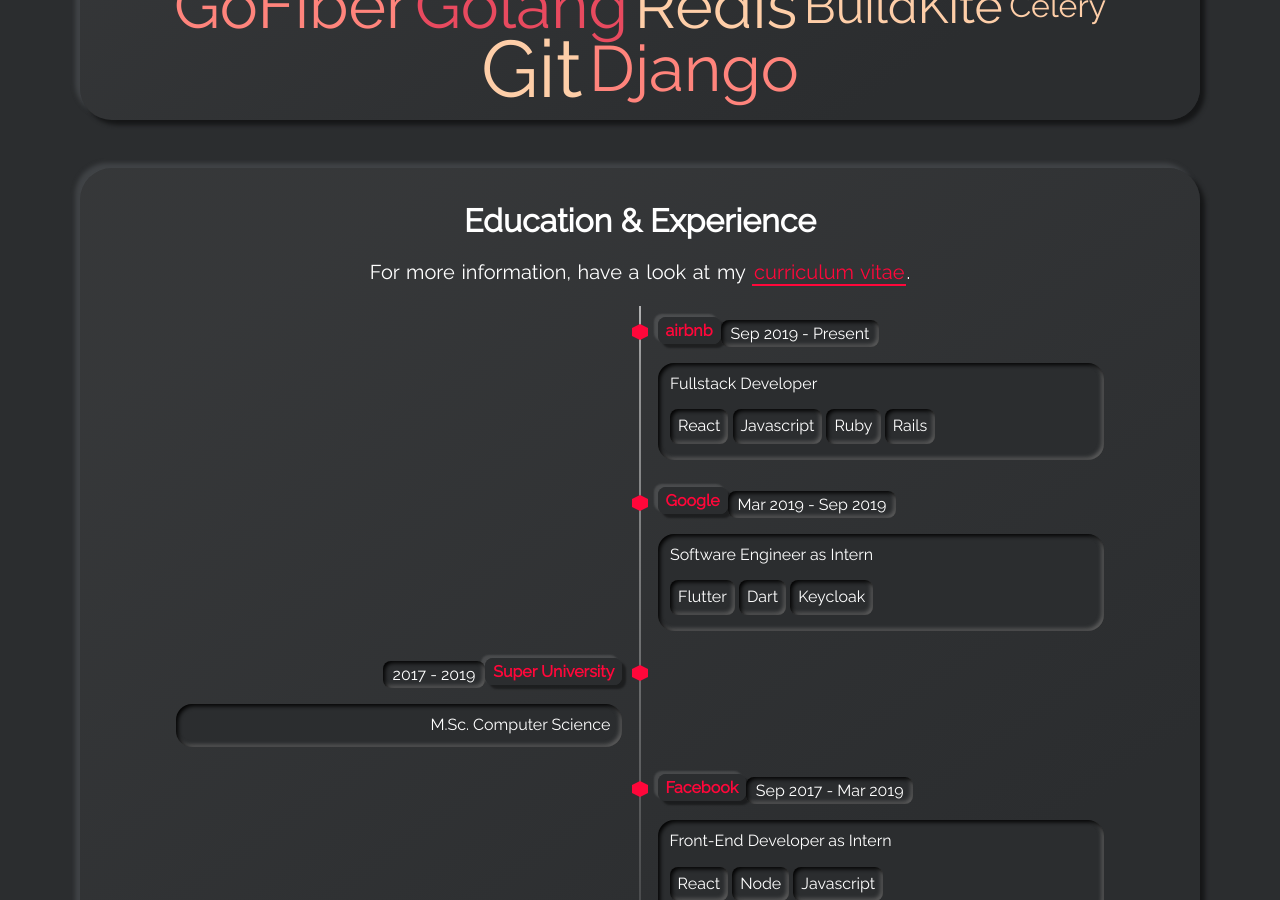
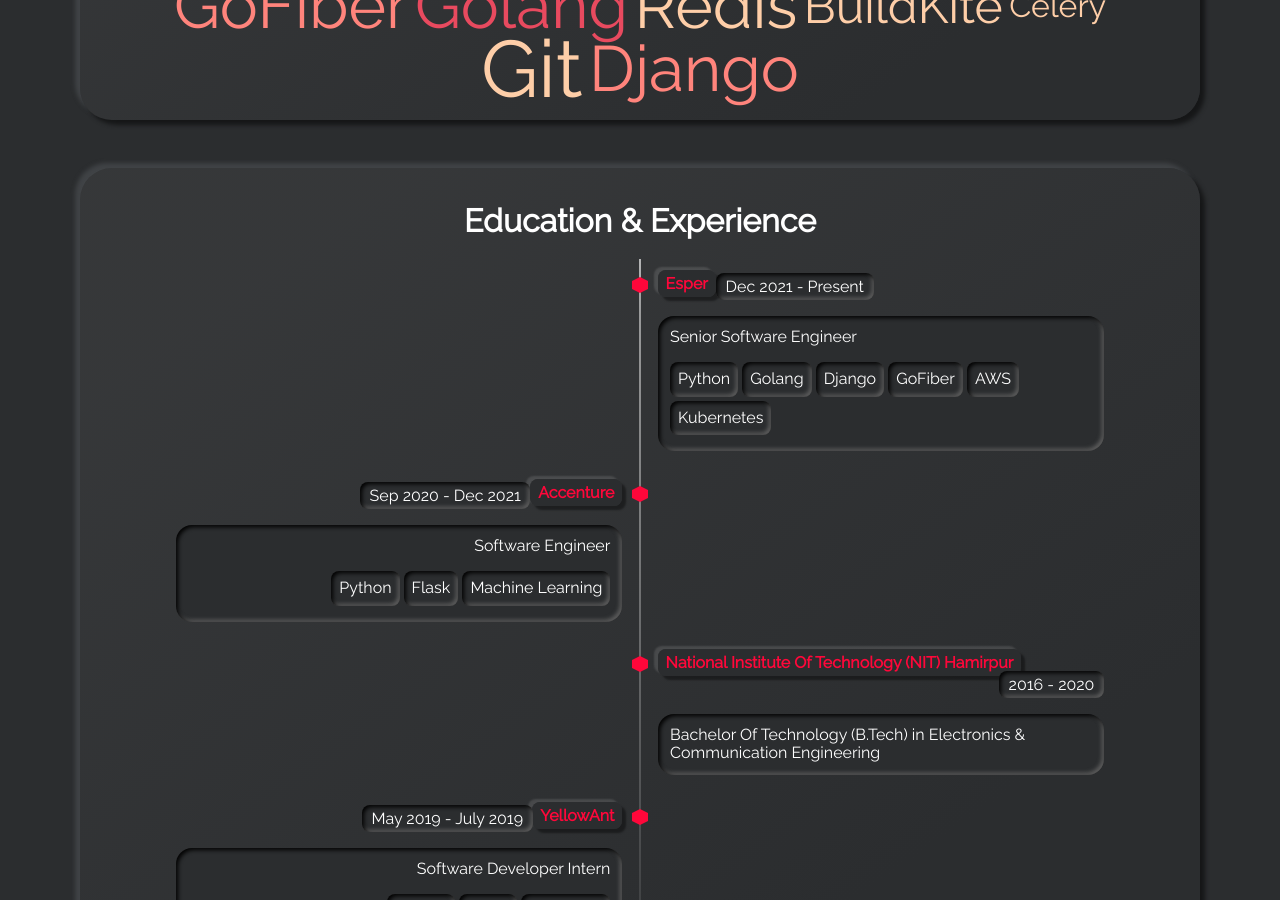
Before and after one commit to ashky23/ashky23.github.io, a Jekyll site: the page built from index.html, in a window 1280 px wide and 900 px high, scrolled down 1645 px. Built offline with Jekyll 4.4.1, drawn with Linux system fonts in a browser that asks for light colours; some of the changed text lies outside the part shown.

Commit message:
updated timeline

```diff
--- a/_data/timeline.yml
+++ b/_data/timeline.yml
@@ -17,45 +17,41 @@
 #     - tag: Rails
 #   timeline-side: right
 
-- title: airbnb
-  title-url: https://example.com/
-  date: Sep 2019 - Present
-  subtitle: Fullstack Developer
+- title: Esper
+  title-url: https://esper.io/
+  date: Dec 2021 - Present
+  subtitle: Senior Software Engineer
   tags:
-    - tag: React
-    - tag: Javascript
-    - tag: Ruby
-    - tag: Rails
+    - tag: Python
+    - tag: Golang
+    - tag: Django
+    - tag: GoFiber
+    - tag: AWS
+    - tag: Kubernetes
   timeline-side: right
 
-- title: Google
-  title-url: https://example.com/
-  date: Mar 2019 - Sep 2019
-  subtitle: Software Engineer as Intern
+- title: Accenture
+  title-url: https://www.accenture.com/in-en
+  date: Sep 2020 - Dec 2021
+  subtitle: Software Engineer
   tags:
-    - tag: Flutter
-    - tag: Dart
-    - tag: Keycloak
+    - tag: Python
+    - tag: Flask
+    - tag: Machine Learning
+  timeline-side: left
+
+- title: National Institute Of Technology (NIT) Hamirpur
+  title-url: http://nith.ac.in/
+  date: 2016 - 2020
+  subtitle: Bachelor Of Technology (B.Tech) in Electronics & Communication Engineering
   timeline-side: right
 
-- title: Super University
-  title-url: https://example.com/
-  date: 2017 - 2019
-  subtitle: M.Sc. Computer Science
-  timeline-side: left
-
-- title: Facebook
-  title-url: https://example.com/
-  date: Sep 2017 - Mar 2019
-  subtitle: Front-End Developer as Intern
+- title: YellowAnt
+  title-url: https://www.yellowant.com/
+  date: May 2019 - July 2019
+  subtitle: Software Developer Intern
   tags:
-    - tag: React
+    - tag: Python
     - tag: Node
     - tag: Javascript
-  timeline-side: right
-
-- title: Super University
-  title-url: https://example.com/
-  date: 2014 - 2017
-  subtitle: B.A. Computer Science
   timeline-side: left
--- a/_includes/section-timeline.html
+++ b/_includes/section-timeline.html
@@ -1,10 +1,10 @@
 <h1 class="title">{{site.timeline_title}}</h1>
-<p class="subtitle">
+<!-- <p class="subtitle">
   For more information, have a look at my
   <a class="highlight-link" href="{{site.cv_download_link}}" target="_blank" rel="noreferrer">
     curriculum vitae
   </a>.
-</p>
+</p> -->
 
 <div class="timeline-wrapper">
   <ul class="timeline">
```
